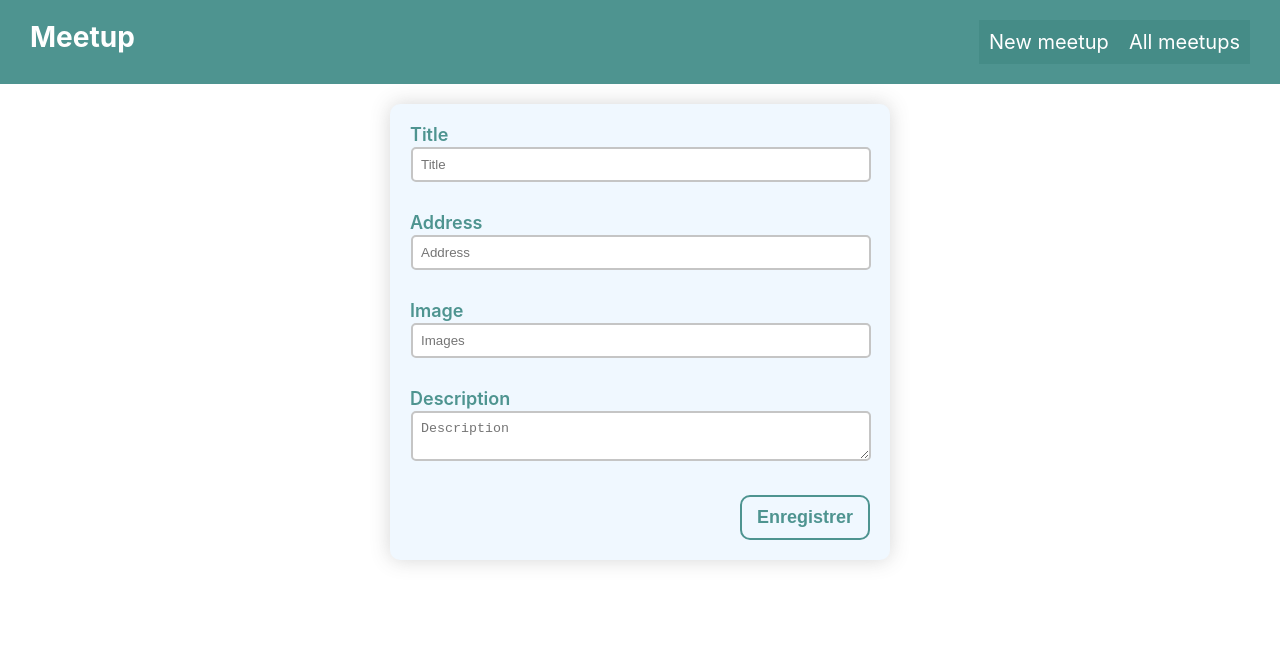
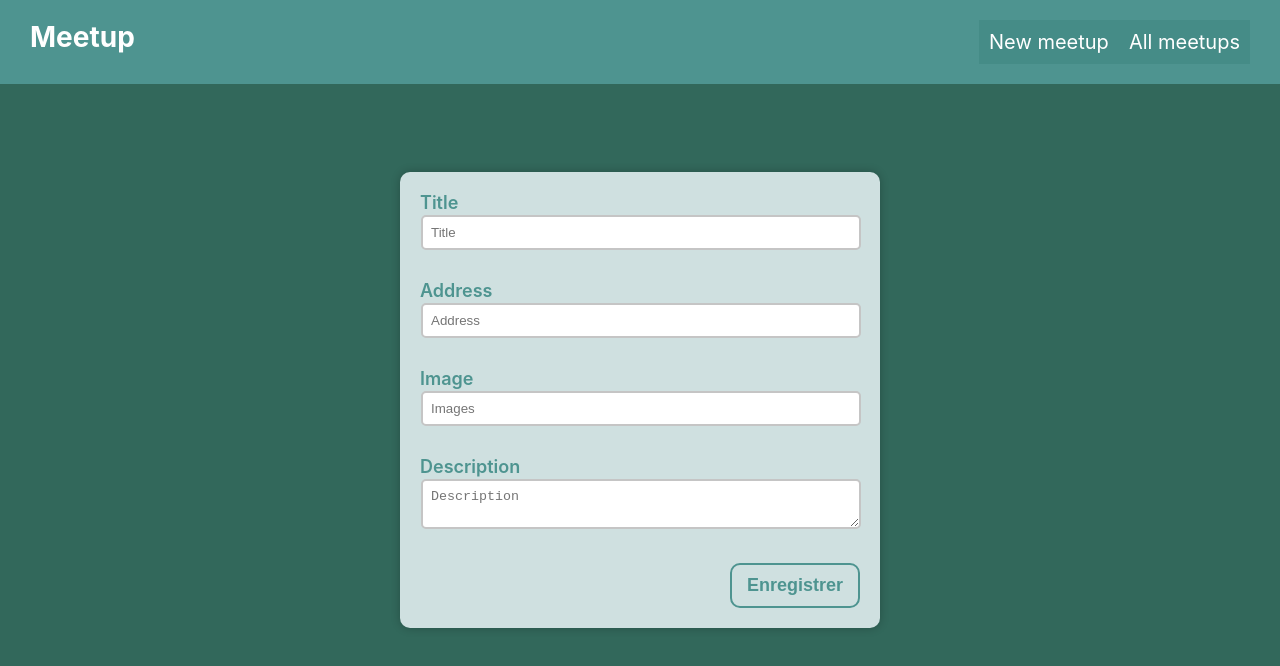
Before and after one commit to Cedric921/meetup-book, a Next.js app: page /new-meetup in a window 1280 px wide. Shown: the top 666 px of the page. Built offline with nearby package versions, Linux system fonts and the light colour scheme.

Commit message:
feat: add design to card

```diff
--- a/components/layout/Layout.js
+++ b/components/layout/Layout.js
@@ -1,11 +1,13 @@
 import React from 'react';
 import Navbar from '../ui/Navbar';
+
+import classes from './Layout.module.css';
 
 const Layout = (props) => {
 	return (
 		<div>
 			<Navbar />
-			{props.children}
+			<main className={classes.main}>{props.children}</main>
 		</div>
 	);
 };
--- /dev/null
+++ b/components/layout/Layout.module.css
@@ -0,0 +1,11 @@
+.main{
+   width: 100vw;
+   height: 100vh;
+
+   display: flex;
+   flex-direction: column;
+   align-items: center;
+   justify-content: center;
+
+   background-color: #32685b;
+}
--- a/components/meetups/MeetupItem.module.css
+++ b/components/meetups/MeetupItem.module.css
@@ -1,6 +1,5 @@
 .singleMeetup {
-	background: #00302c7c;
-	/* padding: 20px; */
+	background: #4e9490;
 	margin: 20px;
 
 	border-radius: 10px;
--- a/components/meetups/MeetupList.module.css
+++ b/components/meetups/MeetupList.module.css
@@ -3,6 +3,7 @@
    background-color: #32685b;
 
    margin: 0;
+   min-height: 100vh;
 
    display: flex;
    gap: 10px;
--- a/components/meetups/newMeetupForm.module.css
+++ b/components/meetups/newMeetupForm.module.css
@@ -1,11 +1,11 @@
 .meetupForm {
-	background-color: aliceblue;
+	background-color: rgb(207, 224, 224);
 
-	width: 500px;
+	width: 480px;
 	margin: 20px auto;
 	padding: 20px;
 	border-radius: 10px;
-	box-shadow: 0 0 20px rgba(85, 85, 85, 0.24);
+	box-shadow: 0 0 10px rgba(0, 0, 0, 0.24);
 
 	display: flex;
 	flex-direction: column;
@@ -27,6 +27,7 @@
 	border: 2px solid #c5c5c5;
 	border-radius: 5px;
 }
+
 
 .actions {
 	width: 100%;
--- a/components/ui/Navbar.js
+++ b/components/ui/Navbar.js
@@ -1,3 +1,4 @@
+import Link from 'next/link';
 import { useRouter } from 'next/router';
 import React from 'react';
 
@@ -8,6 +9,7 @@ const Navbar = () => {
 	const goHome = () => {
 		router.push('/');
 	};
+
 	return (
 		<nav className={classes.navbar}>
 			<h3 className={classes.title} onClick={goHome}>
@@ -15,8 +17,12 @@ const Navbar = () => {
 			</h3>
 
 			<ul className={classes.menu}>
-				<li>New meetup</li>
-				<li>All meetups</li>
+				<li>
+					<Link href={'/new-meetup'}>New meetup</Link>
+				</li>
+				<li>
+					<Link href={'/'}>All meetups</Link>
+				</li>
 			</ul>
 		</nav>
 	);
--- a/components/ui/Navbar.module.css
+++ b/components/ui/Navbar.module.css
@@ -7,6 +7,8 @@
 
 	display: flex;
 	justify-content: space-between;
+   position: fixed;
+   flex-wrap: wrap;
 }
 
 .title {
@@ -18,6 +20,7 @@
 	list-style: none;
 	display: flex;
 	gap: 0px;
+   flex-wrap: wrap;
 
 	font-size: 20px;
 }
@@ -25,6 +28,7 @@
 .menu li {
 	background-color: #115a5625;
 	padding: 10px;
+   min-width: 100px;
 
 	transition: all 0.5s ease-in;
 }
```
Also changed, not shown: components/meetups/MeetupDetails.js (+6 -6 lines), components/meetups/MeetupDetails.module.css (+9 -3 lines), pages/index.js (+8 -1 lines).
